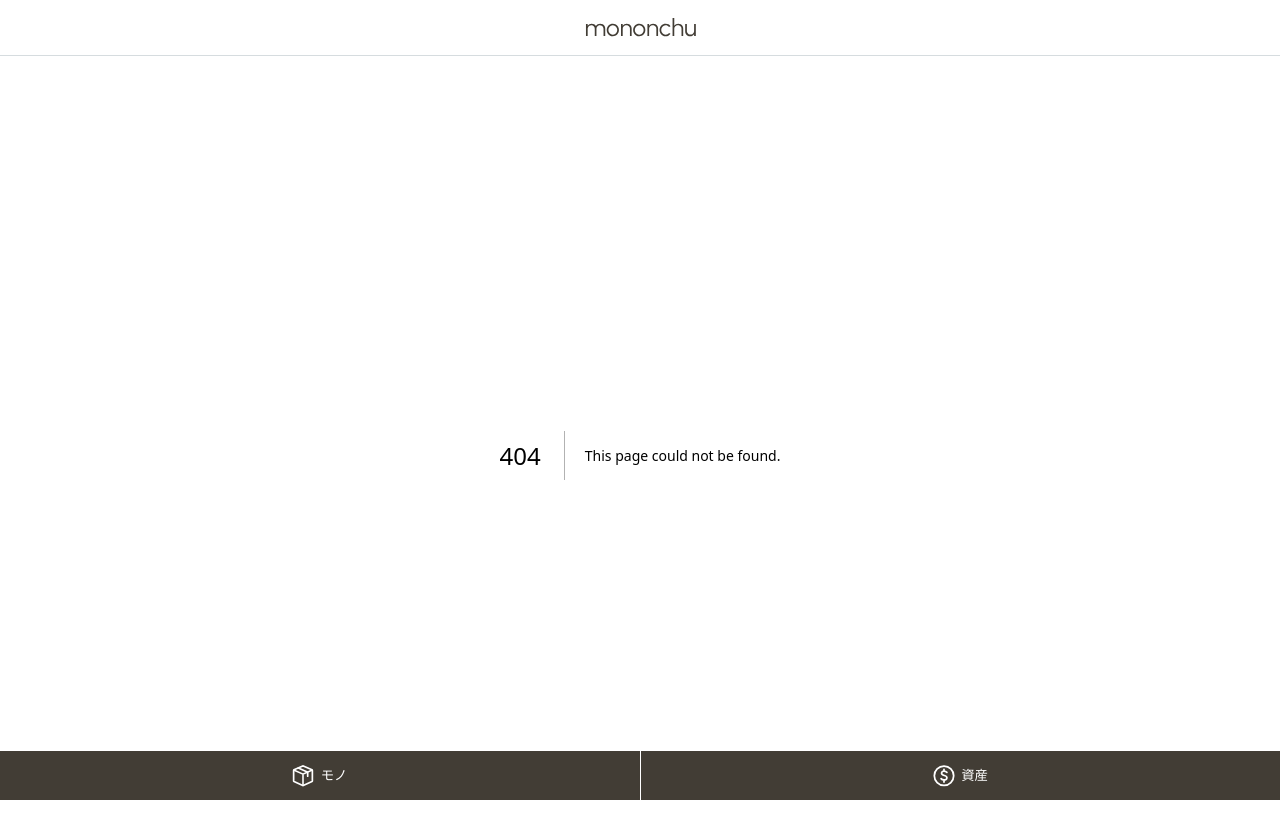
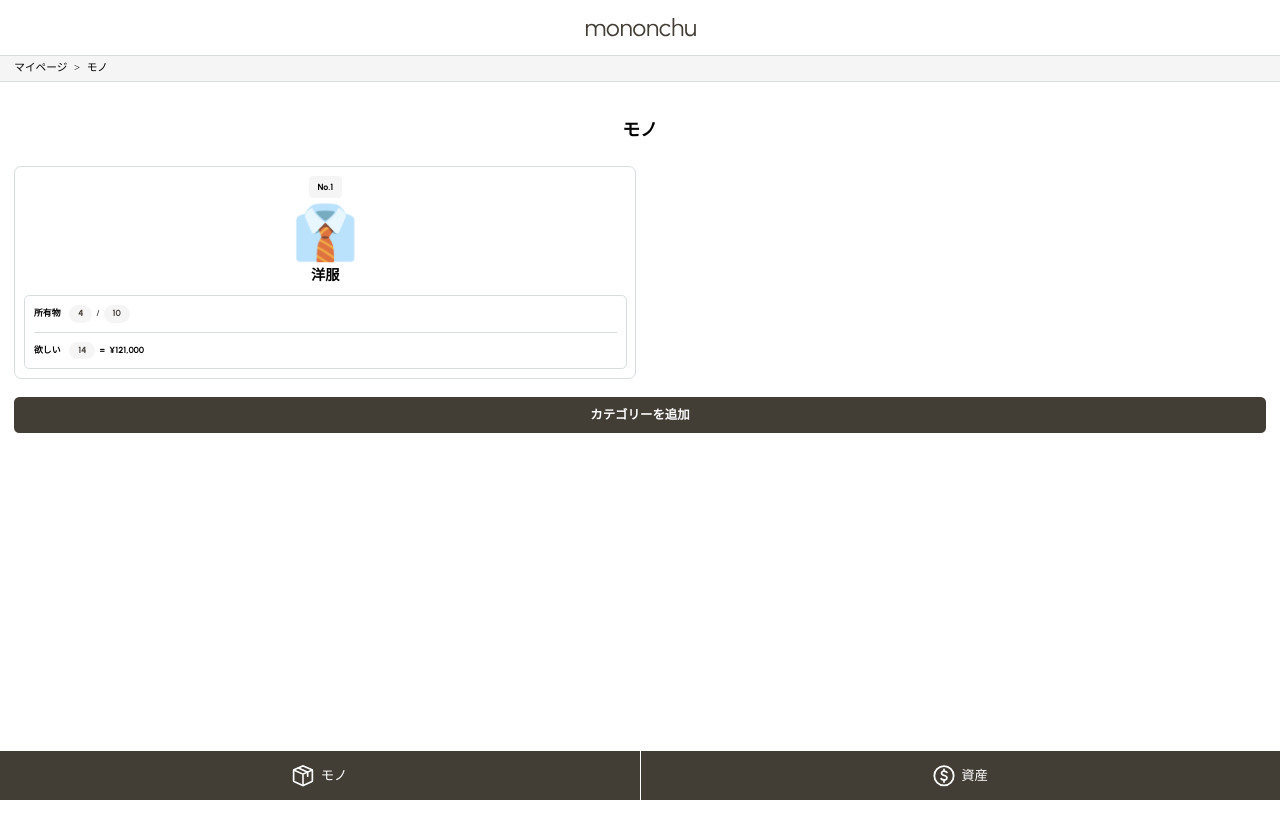
Before and after one commit to komosyu4649/mononchu_frontend, a Next.js app: page /stuff in a window 1280 px wide. Before the commit this address had no page. Shown: the top 838 px of the page. After the commit the page ends 800 px from the top, so only its background shows below. Built offline with nearby package versions, Linux system fonts and the light colour scheme.

Commit message:
モノページ追加

```diff
--- /dev/null
+++ b/src/app/stuff/page.tsx
@@ -0,0 +1,39 @@
+import Breadcrumb from '@/components/Breadcrumb'
+import Button from '@/components/Button'
+import CategoryCard from '@/components/stuff/CategoryCard'
+import React from 'react'
+
+export default function page() {
+  return (
+    <>
+        <Breadcrumb
+            crumbs={[
+                {
+                    name: 'マイページ',
+                    url: '/mypage',
+                },
+                {
+                    name: 'モノ',
+                    url: '/stuff',
+                },
+            ]}
+        />
+        <main className='w-defaultWidth m-auto mt-16'>
+            <h1 className='text-defaultTitle text-center mb-10'>
+                モノ
+            </h1>
+            <div className="">
+                <ul className="grid grid-cols-2 gap-[.8rem] mb-8">
+                    <li className="">
+                        <CategoryCard />
+                    </li>
+                </ul>
+                <Button>
+                    カテゴリーを追加
+                </Button>
+            </div>
+        </main>
+    </>
+
+  )
+}
--- a/src/app/components/Breadcrumb.tsx
+++ b/src/components/Breadcrumb.tsx
@@ -13,11 +13,11 @@ const Breadcrumb = ({
 
 }) => {
   return (
-    <nav className='px-[1.6rem] py-2 bg-gray border-b border-line'>
+    <nav className='px-[1.6rem] bg-gray border-b border-line'>
         <ol className='flex flex-row gap-3 items-center'>
             {crumbs.map((crumb, index) => (
             <li key={crumb.name} className='flex flex-row items-center gap-3'>
-                <Link href={crumb.url} className=''>
+                <Link href={crumb.url} className='py-2'>
                     <span className='text-[1.2rem]'>
                         {crumb.name}
                     </span>
--- /dev/null
+++ b/src/components/Label.tsx
@@ -0,0 +1,22 @@
+import { urbanist } from '@/app/fonts'
+import React from 'react'
+
+type Props = {
+    children: React.ReactNode
+    color?: string
+    }
+
+const Label = (
+    {
+        children,
+        color = 'bg-gray text-black',
+    } : Props
+) => {
+  return (
+    <span className={`px-4 py-1 ${color} text-[1rem] font-bold rounded-full ${urbanist.className}`}>
+        {children}
+    </span>
+  )
+}
+
+export default Label
--- /dev/null
+++ b/src/components/stuff/CategoryCard.tsx
@@ -0,0 +1,46 @@
+import { urbanist } from '@/app/fonts'
+import Link from 'next/link'
+import React from 'react'
+import Label from '../Label'
+
+const CategoryCard = () => {
+  return (
+    <Link
+      href="/stuff/category"
+      className='flex flex-col items-center gap-4 p-4 border border-line rounded-lg overflow-hidden'>
+        <span className={`w-fit px-4 py-2 text-[1rem] font-bold bg-gray rounded-sm ${urbanist.className}`}>
+          No.1
+        </span>
+        <div className='flex flex-col items-center gap-2'>
+          <span className="text-[6rem] leading-none">
+            &#128084;
+          </span>
+          <span className='text-[1.6rem] font-bold'>
+            洋服
+          </span>
+        </div>
+        <div className="flex flex-col gap-4 w-full p-4 border border-line rounded-md">
+          <dl className='flex flex-row items-center gap-4 pb-4 border-b border-line'>
+            <dt className='font-bold'>所有物</dt>
+            <dd className='flex flex-row items-center gap-2'>
+              <Label>4</Label>
+              <span className='text-[1rem] font-bold'>
+                /
+              </span>
+              <Label>10</Label>
+            </dd>
+          </dl>
+          <dl className='flex flex-row items-center gap-4'>
+            <dt className='font-bold'>欲しい</dt>
+            <dd className='flex flex-row items-center gap-2'>
+              <Label>14</Label>
+              <span className={`text-[1rem] font-bold ${urbanist.className}`}>=</span>
+              <span className={`text-[1rem] font-bold ${urbanist.className}`}>¥121,000</span>
+            </dd>
+          </dl>
+        </div>
+      </Link>
+  )
+}
+
+export default CategoryCard
```
Also changed, not shown: src/app/layout.tsx (+5 -5 lines), src/components/Button.tsx (renamed from src/app/components/Button.tsx), src/components/Header.tsx (renamed from src/app/components/Header.tsx), src/components/Menu.tsx (renamed from src/app/components/Menu.tsx), src/styles/globals.css (renamed from src/app/styles/globals.css).
